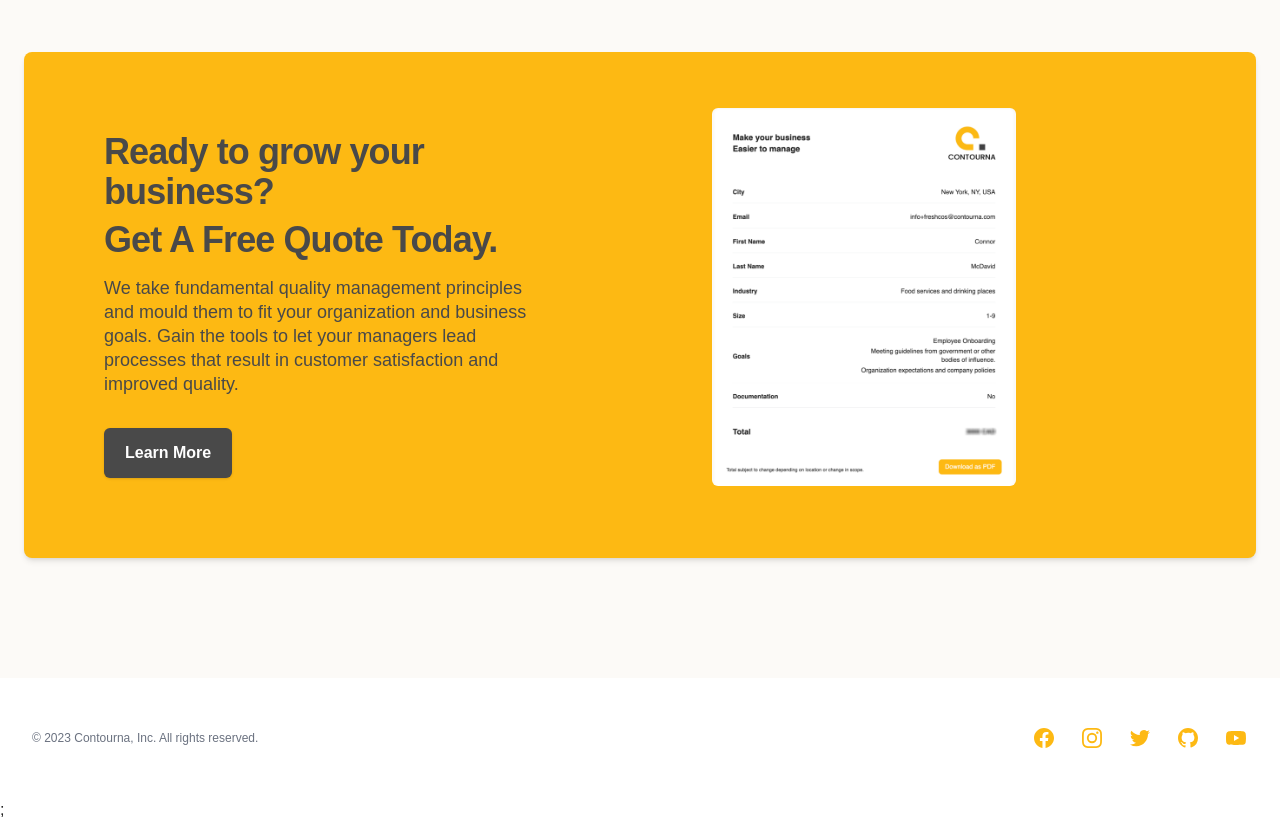
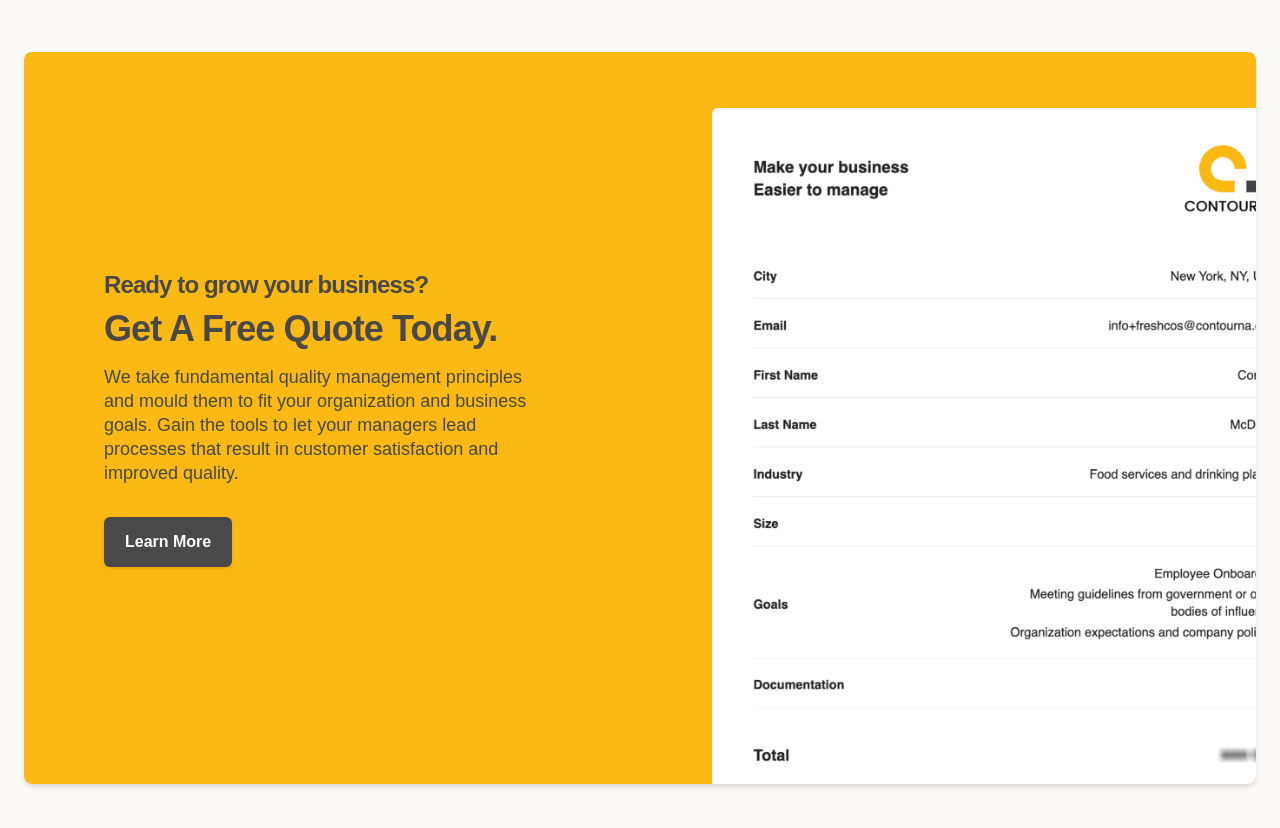
Before and after one commit to Contourna-SaaS/contourna-marketing, a Next.js app: page / in a window 1280 px wide. Shown: the part 1260-2088 px from the top of the page. Built offline with nearby package versions, Linux system fonts and the light colour scheme; no server answers; what next-recaptcha-v3 would draw is missing.

Commit message:
cta banner styling

```diff
--- a/src/components/CTABannerHome.tsx
+++ b/src/components/CTABannerHome.tsx
@@ -6,7 +6,7 @@ export default function CTABannerHome() {
           <div className="px-6 pt-10 pb-12 sm:px-16 sm:pt-16 lg:py-16 lg:pr-0 xl:py-20 xl:px-20 flex">
             <div className="lg:self-center">
               <h2 className="text-3xl font-bold tracking-tight text-c-grey sm:text-4xl">
-                <span className="block">
+                <span className="block text-2xl">
                   Ready to grow your business?
                 </span>
                 <span className="block mt-2">
@@ -25,8 +25,11 @@ export default function CTABannerHome() {
             </div>
           </div>
           <div className="aspect-w-5 aspect-h-3 -mt-6 md:aspect-w-2 md:aspect-h-1">
+            <div>
+
+            </div>
             <img
-              className="translate-x-6 translate-y-6 transform rounded-md object-cover object-left-top sm:translate-x-16 lg:translate-y-20 w-1/2"
+              className="translate-x-6 translate-y-6 transform rounded-md object-cover object-left-top sm:translate-x-16 lg:translate-y-20"
               src="images/get-a-quote-demo-blur.png"
               alt="Get a quote screenshot"
             />
```
